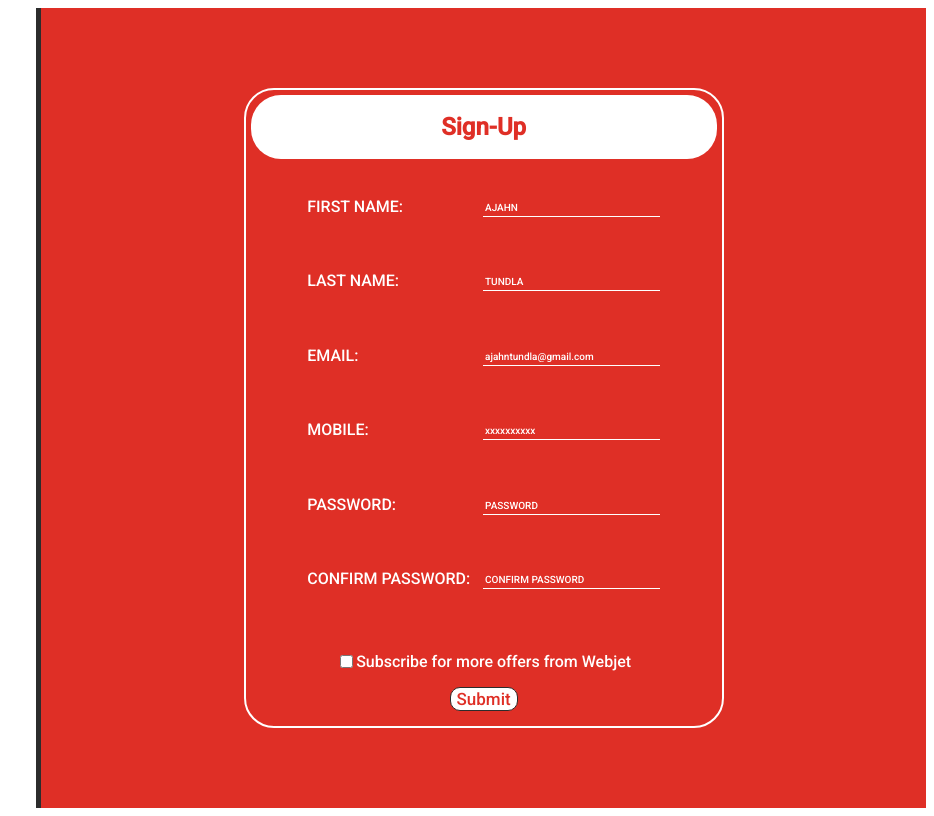
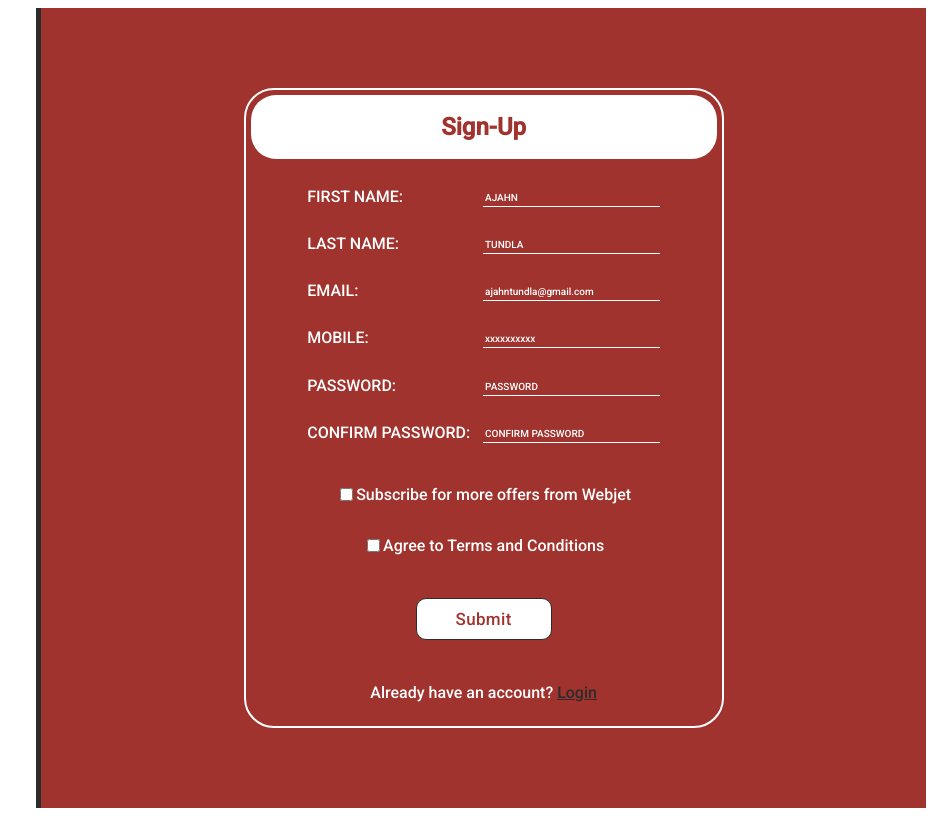
Before and after one commit to AJAHN1999/Signup-Page, a plain HTML site: page index.html in a window 1280 px wide. Shown: the full height of the page, 346-1280 px from the left. Drawn offline with Linux system fonts and the light colour scheme.

Commit message:
this commit contains minor chnages in html strcuture

```diff
--- a/index.html
+++ b/index.html
@@ -44,16 +44,27 @@
                                     <label for="confirmPassword">CONFIRM PASSWORD:</label>
                                     <input type="password" id="confirmPassword" name="confirmPassword" placeholder="CONFIRM PASSWORD" required>
                                 </div>
+                                <div class="formDetails1">
+                                    <div class="subscribe">
+                                        <input type="checkbox" name="Subscribe" value="false">
+                                        <p>Subscribe for more offers from Webjet</p>
+                                    </div>
+                                    <div class="terms">
+                                        <input type="checkbox" name="T&C" value="false">
+                                        <p>Agree to Terms and Conditions</p>
+                                    </div>
+                                </div>
+                                <div class="submitButton">
+                                    <button type="submit">Submit</button>
+                                </div>
                             </form>
                     </div>
                     <div class="formFooter">
-                        <div class="formDetails1">
-                            <input type="checkbox" name="Subscribe" value="false">
-                            <p>Subscribe for more offers from Webjet</p>
-                        </div>
-                        <div class="submitButton">
-                            <button type="submit">Submit</button>
-                        </div>
+                        <p class="LoginText">Already have an account?   <a href="#">Login</a></p>
+                    </div>
+                    <div class="formFooter">
+
+
 
 
                     </div>
--- a/signupPageCSS.css
+++ b/signupPageCSS.css
@@ -10,11 +10,11 @@ body{
 --battleship-gray: #949494ff;
 --jet: #2C2C2Cff;
 --white: #FFFFFFff;
---red-cmyk: #DF2F26ff;
+--red-cmyk: rgb(160, 51, 45);
 --gray: #797979ff;
 
 }
-
+/* #DF2F26ff */
 .mainContainer{
     display: flex;
 }
@@ -69,7 +69,7 @@ body{
     background-color: var(--white);
     /* margin: 10px; */
     width: 100%;
-    border-radius: 30px 30px;
+    border-radius: 25px;
     display: flex;
     justify-content: center;
     align-items: center;
@@ -121,16 +121,27 @@ input::placeholder{
 
 }
 
-.formFooter{
+/* .formFooter{
     display: flex;
     flex-direction: column;
     justify-content: center;
     align-items: center;
     box-sizing: border-box;
     padding: 10px;
-}
+} */
 .formDetails1{
     display: flex;
+    width: 100%;
+    justify-content: center;
+    align-items: center;
+    flex-direction: column;
+}
+
+.submitButton{
+    display: flex;
+    justify-content: center;
+    align-items: center;
+    width: 100%;
 }
 
 button{
@@ -140,4 +151,17 @@ button{
     font-family: 'Roboto',sans-serif;
     border-radius: 10px;
     font-size: 17px;
+    outline: none;
+    letter-spacing: 0.02em;
+    height:2.5em;
+    width: 8em;
 }
+a{
+    color:var(--jet);
+}
+
+.formDetails1 .subscribe , .formDetails1 .terms{
+    display: flex;
+    justify-content: center;
+    align-items: center;
+}
```
